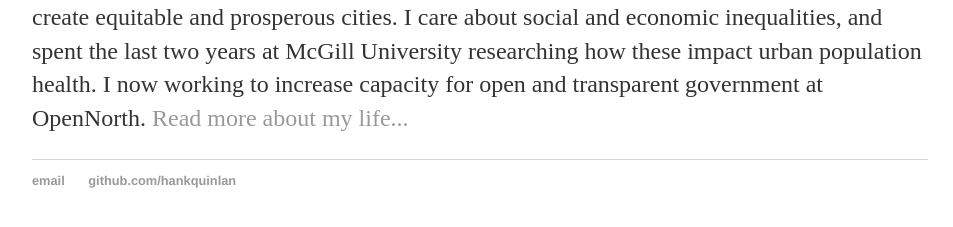
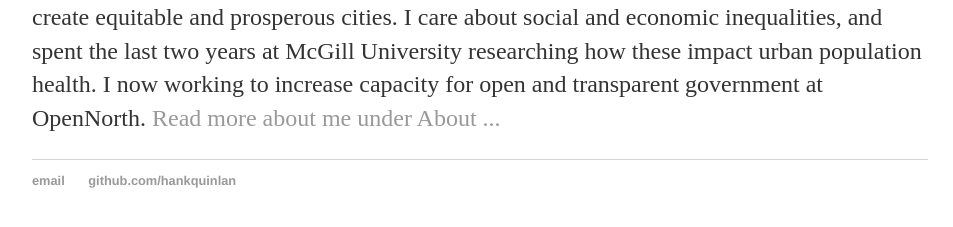
Before and after one commit to mgnwylie/mgnwylie.github.io, a Jekyll site: the page built from index.html, in a window 1280 px wide. Shown: the part 230-457 px from the top of the page, without its empty margins (160-1113 px from the left). Built offline with Jekyll 4.4.1, drawn with Linux system fonts in a browser that asks for light colours.

Commit message:
edited text

```diff
--- a/index.html
+++ b/index.html
@@ -4,5 +4,5 @@ title: Megan Wylie
 ---
 <div class="blurb">
 	<h1>Hi there, I'm Megan Wylie!</h1>
-	<p>Hello there! My name is Megan, and I am a hard-working and passionate researcher eager to create equitable and prosperous cities. I care about social and economic inequalities, and spent the last two years at McGill University researching how these impact urban population health. I now working to increase capacity for open and transparent government at OpenNorth. <a href="/about">Read more about my life...</a></p>
+	<p>Hello there! My name is Megan, and I am a hard-working and passionate researcher eager to create equitable and prosperous cities. I care about social and economic inequalities, and spent the last two years at McGill University researching how these impact urban population health. I now working to increase capacity for open and transparent government at OpenNorth. <a href="/about">Read more about me under About ...</a></p>
 </div><!-- /.blurb -->
```
